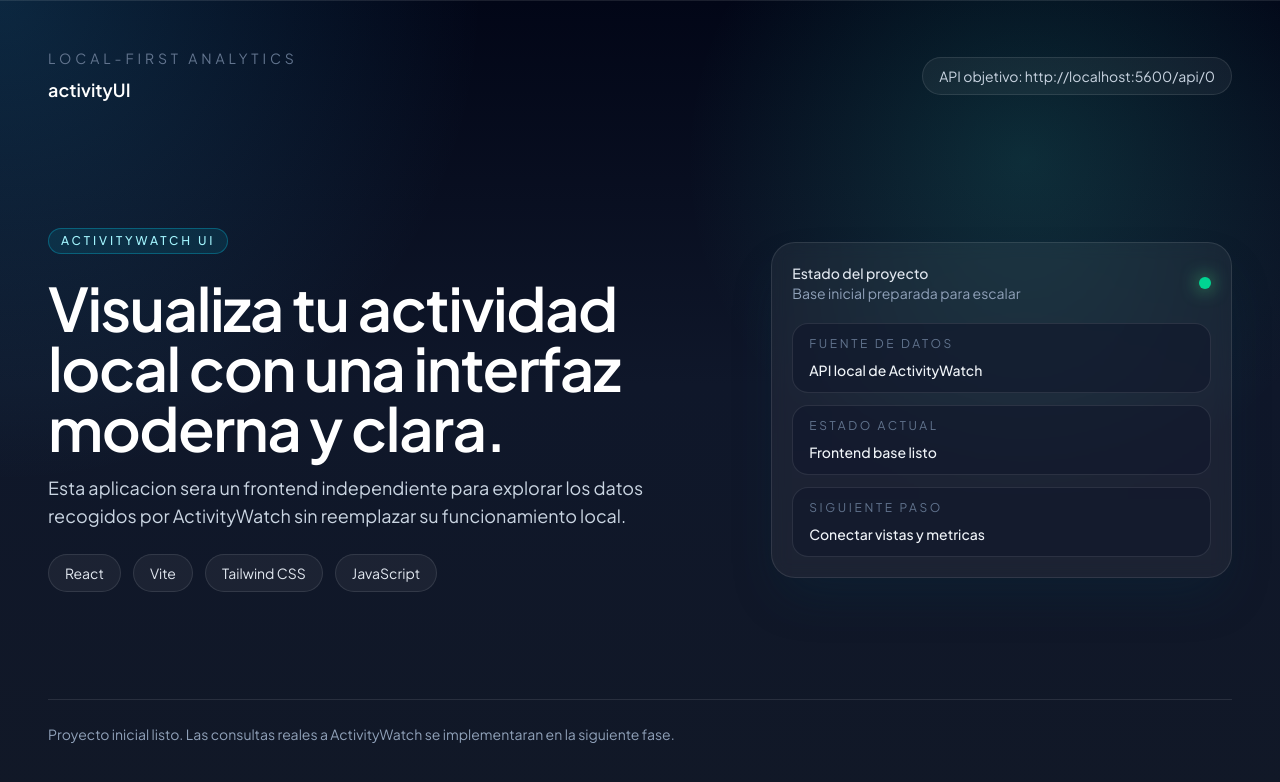
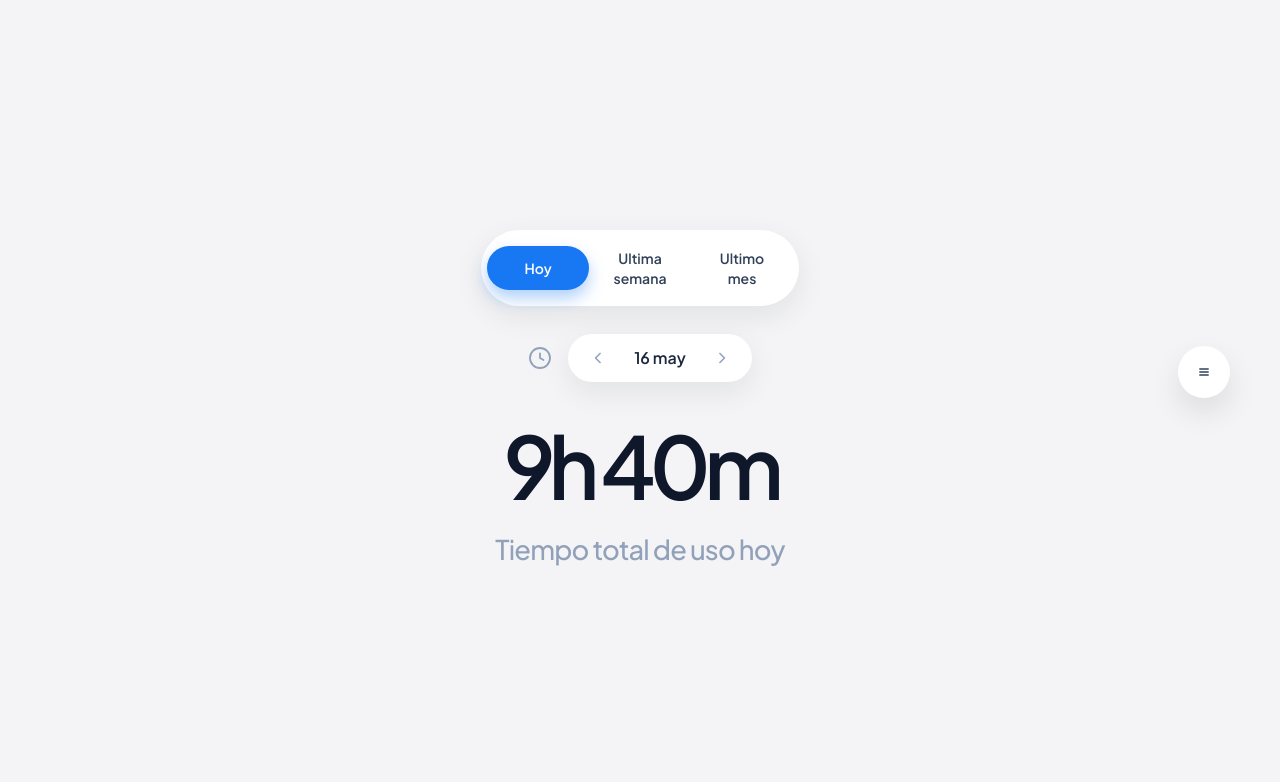
Before and after one commit to 14tomass/activityUI, a React (Vite) app: page / in a window 1280 px wide. Shown: the top 782 px of the page. Built offline with nearby package versions, Linux system fonts and the light colour scheme.

Commit message:
feat: implementar base visual del dashboard y ajustes en la UI con mocks estáticos

```diff
--- a/src/components/layout/AppShell.jsx
+++ b/src/components/layout/AppShell.jsx
@@ -1,9 +1,7 @@
 function AppShell({ children }) {
   return (
-    <div className="relative min-h-screen overflow-hidden bg-slate-950 text-slate-100">
-      <div className="absolute inset-0 bg-[radial-gradient(circle_at_top_left,_rgba(56,189,248,0.18),_transparent_32%),radial-gradient(circle_at_80%_20%,_rgba(45,212,191,0.16),_transparent_28%),linear-gradient(180deg,_#020617_0%,_#0f172a_48%,_#111827_100%)]" />
-      <div className="absolute inset-x-0 top-0 h-px bg-white/10" />
-      <div className="relative mx-auto flex min-h-screen w-full max-w-7xl flex-col px-6 py-8 sm:px-10 lg:px-12">
+    <div className="min-h-screen bg-[#f4f4f6] text-slate-900">
+      <div className="mx-auto flex min-h-screen w-full max-w-[1440px] flex-col px-6 py-8 sm:px-10 lg:px-12">
         {children}
       </div>
     </div>
--- a/src/features/dashboard/components/WelcomeHero.jsx
+++ b/src/features/dashboard/components/WelcomeHero.jsx
@@ -1,66 +1,105 @@
-const statusItems = [
-  { label: 'Fuente de datos', value: 'API local de ActivityWatch' },
-  { label: 'Estado actual', value: 'Frontend base listo' },
-  { label: 'Siguiente paso', value: 'Conectar vistas y metricas' },
-]
+import { dashboardOverview } from '../../../mocks/dashboard'
+
+const calendarIcon = (
+  <svg viewBox="0 0 24 24" fill="none" className="h-6 w-6">
+    <circle cx="12" cy="12" r="10" stroke="currentColor" strokeWidth="1.8" />
+    <path
+      d="M12 7.5V12L15.5 14"
+      stroke="currentColor"
+      strokeWidth="1.8"
+      strokeLinecap="round"
+      strokeLinejoin="round"
+    />
+  </svg>
+)
+
+const chevronLeftIcon = (
+  <svg viewBox="0 0 24 24" fill="none" className="h-5 w-5">
+    <path
+      d="M14.5 6.5L9 12l5.5 5.5"
+      stroke="currentColor"
+      strokeWidth="1.8"
+      strokeLinecap="round"
+      strokeLinejoin="round"
+    />
+  </svg>
+)
+
+const chevronRightIcon = (
+  <svg viewBox="0 0 24 24" fill="none" className="h-5 w-5">
+    <path
+      d="M9.5 6.5L15 12l-5.5 5.5"
+      stroke="currentColor"
+      strokeWidth="1.8"
+      strokeLinecap="round"
+      strokeLinejoin="round"
+    />
+  </svg>
+)
+
+const menuIcon = (
+  <svg viewBox="0 0 24 24" fill="none" className="h-5 w-5">
+    <path
+      d="M7 8.5H17M7 12H17M7 15.5H17"
+      stroke="currentColor"
+      strokeWidth="1.8"
+      strokeLinecap="round"
+    />
+  </svg>
+)
 
 function WelcomeHero() {
   return (
-    <section className="grid gap-8 lg:grid-cols-[1.2fr_0.8fr] lg:items-center">
-      <div className="space-y-6">
-        <div className="inline-flex items-center gap-2 rounded-full border border-cyan-400/30 bg-cyan-400/10 px-3 py-1 text-xs font-medium uppercase tracking-[0.24em] text-cyan-200">
-          ActivityWatch UI
+    <section className="relative flex w-full max-w-[1180px] justify-center">
+      <div className="w-full max-w-[540px] px-4 text-center sm:px-0">
+        <div className="mx-auto flex w-full max-w-[318px] items-center rounded-full bg-white p-1.5 shadow-[0_10px_30px_rgba(15,23,42,0.08)]">
+          {dashboardOverview.timeRanges.map((range) => (
+            <button
+              key={range.id}
+              type="button"
+              className={`flex-1 rounded-full px-5 py-3 text-sm font-semibold transition ${
+                range.active
+                  ? 'bg-[#1877f2] text-white shadow-[0_8px_16px_rgba(24,119,242,0.35)]'
+                  : 'text-slate-700'
+              }`}
+            >
+              {range.label}
+            </button>
+          ))}
         </div>
 
-        <div className="space-y-4">
-          <h1 className="max-w-3xl font-sans text-4xl font-semibold tracking-tight text-white sm:text-5xl lg:text-6xl">
-            Visualiza tu actividad local con una interfaz moderna y clara.
-          </h1>
-          <p className="max-w-2xl text-base leading-7 text-slate-300 sm:text-lg">
-            Esta aplicacion sera un frontend independiente para explorar los datos
-            recogidos por ActivityWatch sin reemplazar su funcionamiento local.
-          </p>
+        <div className="mt-7 flex items-center justify-center gap-4 text-slate-400">
+          <span>{calendarIcon}</span>
+          <div className="flex min-w-[184px] items-center justify-between rounded-full bg-white px-5 py-3 shadow-[0_10px_30px_rgba(15,23,42,0.08)]">
+            <button type="button" aria-label="Fecha anterior" className="text-slate-400">
+              {chevronLeftIcon}
+            </button>
+            <span className="text-base font-semibold text-slate-800">
+              {dashboardOverview.selectedDateLabel}
+            </span>
+            <button type="button" aria-label="Fecha siguiente" className="text-slate-400">
+              {chevronRightIcon}
+            </button>
+          </div>
         </div>
 
-        <div className="flex flex-wrap gap-3 text-sm text-slate-200">
-          <span className="rounded-full border border-white/10 bg-white/5 px-4 py-2">
-            React
-          </span>
-          <span className="rounded-full border border-white/10 bg-white/5 px-4 py-2">
-            Vite
-          </span>
-          <span className="rounded-full border border-white/10 bg-white/5 px-4 py-2">
-            Tailwind CSS
-          </span>
-          <span className="rounded-full border border-white/10 bg-white/5 px-4 py-2">
-            JavaScript
-          </span>
+        <div className="mt-10">
+          <h1 className="text-[4.25rem] font-semibold leading-none tracking-[-0.08em] text-slate-900 sm:text-[5.4rem]">
+            {dashboardOverview.totalUsage}
+          </h1>
+          <p className="mt-5 text-[1.7rem] font-medium tracking-[-0.03em] text-slate-400">
+            Tiempo total de uso hoy
+          </p>
         </div>
       </div>
 
-      <div className="rounded-3xl border border-white/10 bg-white/5 p-5 shadow-2xl shadow-cyan-950/30 backdrop-blur">
-        <div className="mb-5 flex items-center justify-between">
-          <div>
-            <p className="text-sm font-medium text-slate-200">Estado del proyecto</p>
-            <p className="text-sm text-slate-400">Base inicial preparada para escalar</p>
-          </div>
-          <div className="h-3 w-3 rounded-full bg-emerald-400 shadow-[0_0_18px_rgba(74,222,128,0.9)]" />
-        </div>
-
-        <div className="space-y-3">
-          {statusItems.map((item) => (
-            <div
-              key={item.label}
-              className="rounded-2xl border border-white/10 bg-slate-900/60 px-4 py-3"
-            >
-              <p className="text-xs uppercase tracking-[0.22em] text-slate-500">
-                {item.label}
-              </p>
-              <p className="mt-2 text-sm font-medium text-slate-100">{item.value}</p>
-            </div>
-          ))}
-        </div>
-      </div>
+      <button
+        type="button"
+        aria-label="Abrir configuracion"
+        className="absolute right-0 top-[7.25rem] flex h-13 w-13 items-center justify-center rounded-full bg-white text-slate-700 shadow-[0_14px_30px_rgba(15,23,42,0.1)] transition hover:text-slate-900"
+      >
+        {menuIcon}
+      </button>
     </section>
   )
 }
--- a/src/index.css
+++ b/src/index.css
@@ -13,12 +13,13 @@
 }
 
 html {
-  background-color: #020617;
+  background-color: #f4f4f6;
 }
 
 body {
   margin: 0;
   min-width: 320px;
+  color: #0f172a;
 }
 
 * {
--- /dev/null
+++ b/src/mocks/dashboard.js
@@ -0,0 +1,9 @@
+export const dashboardOverview = {
+  timeRanges: [
+    { id: 'today', label: 'Hoy', active: true },
+    { id: 'week', label: 'Ultima semana', active: false },
+    { id: 'month', label: 'Ultimo mes', active: false },
+  ],
+  selectedDateLabel: '16 may',
+  totalUsage: '9h 40m',
+}
--- a/src/pages/HomePage.jsx
+++ b/src/pages/HomePage.jsx
@@ -1,30 +1,12 @@
 import AppShell from '../components/layout/AppShell'
 import WelcomeHero from '../features/dashboard/components/WelcomeHero'
-import { getActivityWatchApiBaseUrl } from '../lib/api/activitywatch'
 
 function HomePage() {
   return (
     <AppShell>
-      <header className="flex flex-col gap-4 py-4 sm:flex-row sm:items-center sm:justify-between">
-        <div>
-          <p className="text-sm uppercase tracking-[0.28em] text-slate-500">
-            Local-first analytics
-          </p>
-          <p className="mt-2 text-lg font-semibold text-white">activityUI</p>
-        </div>
-        <div className="rounded-full border border-white/10 bg-white/5 px-4 py-2 text-sm text-slate-300">
-          API objetivo: {getActivityWatchApiBaseUrl()}
-        </div>
-      </header>
-
-      <main className="flex flex-1 items-center py-12">
+      <main className="flex flex-1 items-center justify-center py-8 lg:py-14">
         <WelcomeHero />
       </main>
-
-      <footer className="border-t border-white/10 py-6 text-sm text-slate-400">
-        Proyecto inicial listo. Las consultas reales a ActivityWatch se
-        implementaran en la siguiente fase.
-      </footer>
     </AppShell>
   )
 }
```
Also changed, not shown: 2 other files (tests, documents, lock files or other folders).
